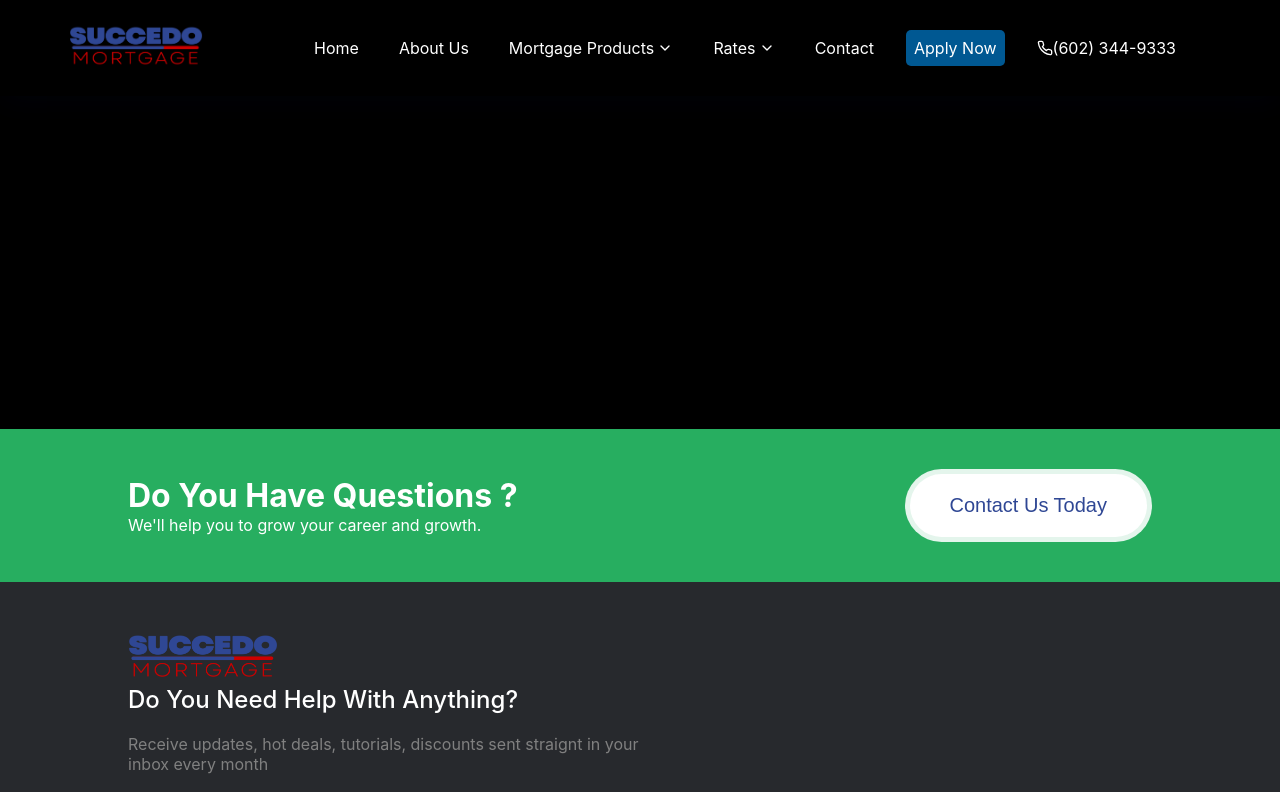
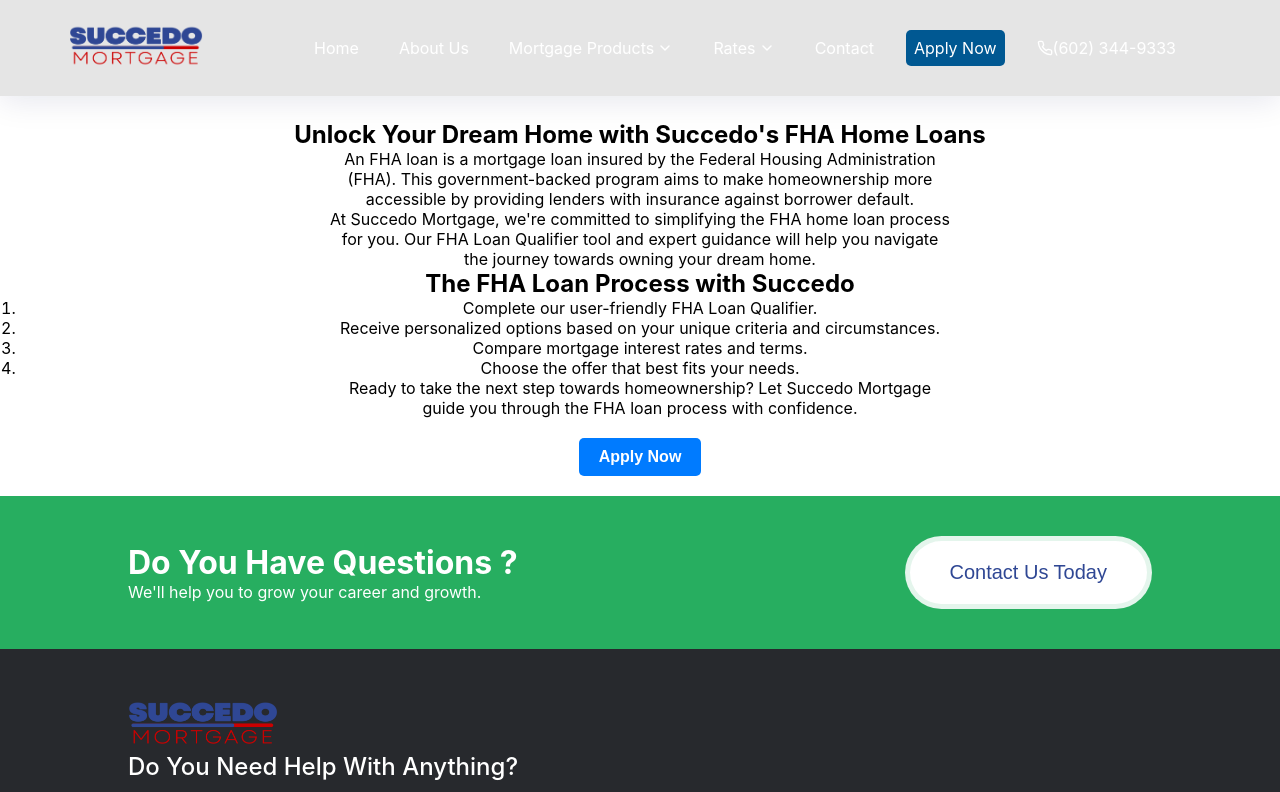
Before and after one commit to SamAtStrideRE/Succedo-mortgage, a React (Create React App) app: page /FHA in a window 1280 px wide. Shown: the top 792 px of the page. Built offline with nearby package versions, Linux system fonts and the light colour scheme.

Commit message:
2MORETOGO

```diff
--- /dev/null
+++ b/src/components/mortgages/FHA.css
@@ -0,0 +1,32 @@
+/* FHA.css */
+
+.fha-container {
+    background-color: white; /* Set background color to white */
+    color: black; /* Set text color to black */
+    padding: 120px 20px 20px; /* Add padding with more space at the top */
+    text-align: center; /* Align text center */
+  }
+
+  .fha-container h1 {
+    font-size: 24px; /* Set font size for h1 */
+  }
+
+  .fha-container p {
+    width: 50%; /* Set width of paragraphs */
+    margin: 0 auto; /* Center paragraphs horizontally */
+  }
+
+  .fha-container button {
+    margin-top: 20px; /* Add margin to top of button */
+    padding: 10px 20px; /* Add padding to button */
+    font-size: 16px; /* Set font size */
+    background-color: #007bff; /* Blue background color */
+    color: white; /* White text color */
+    border: none; /* Remove border */
+    border-radius: 5px; /* Add border radius */
+    cursor: pointer; /* Set cursor to pointer */
+  }
+
+  .fha-container button:hover {
+    background-color: #0056b3; /* Darker blue color on hover */
+  }
--- a/src/components/mortgages/FHA.jsx
+++ b/src/components/mortgages/FHA.jsx
@@ -1,9 +1,24 @@
 import React from 'react';
+import './FHA.css';
 
 const FHA = () => {
   return (
-    <div>
-      <h1>Lorem ipsum dolor, sit amet consectetur adipisicing elit. Totam esse ullam rerum laboriosam placeat voluptate saepe unde omnis reiciendis minus, accusantium reprehenderit quos tempora perspiciatis praesentium, eligendi, sapiente nam repudiandae! Explicabo expedita pariatur voluptates perspiciatis magni recusandae facere tenetur, fugiat amet ducimus eligendi animi nihil ipsam quis consequuntur repellat natus vitae vel nobis enim. Pariatur, omnis! Placeat sequi eaque quaerat libero dolore suscipit explicabo. Consequuntur molestiae odit architecto voluptates incidunt autem laudantium. Necessitatibus quo voluptatem ducimus autem ratione ipsum vel deserunt nihil debitis optio, voluptate quos dignissimos dolores assumenda doloribus culpa nostrum illo quidem. Aspernatur sit ea tempore pariatur et!</h1>
+    <div className="fha-container">
+      <h1>Unlock Your Dream Home with Succedo's FHA Home Loans</h1>
+      <p>An FHA loan is a mortgage loan insured by the Federal Housing Administration (FHA). This government-backed program aims to make homeownership more accessible by providing lenders with insurance against borrower default.</p>
+      <p>At Succedo Mortgage, we're committed to simplifying the FHA home loan process for you. Our FHA Loan Qualifier tool and expert guidance will help you navigate the journey towards owning your dream home.</p>
+
+      <h2>The FHA Loan Process with Succedo</h2>
+      <ol>
+        <li>Complete our user-friendly FHA Loan Qualifier.</li>
+        <li>Receive personalized options based on your unique criteria and circumstances.</li>
+        <li>Compare mortgage interest rates and terms.</li>
+        <li>Choose the offer that best fits your needs.</li>
+      </ol>
+      <p>Ready to take the next step towards homeownership? Let Succedo Mortgage guide you through the FHA loan process with confidence.</p>
+
+      {/* Add the button below */}
+      <button className="apply-button">Apply Now</button>
     </div>
   );
 };
--- a/src/components/mortgages/FRM.css
+++ b/src/components/mortgages/FRM.css
@@ -1,4 +1,4 @@
-/* FRM.css */
+
 
 .frm-container {
     max-width: 800px;
```
Also changed, not shown: src/components/mortgages/VA.css (added, +15 -0 lines).
